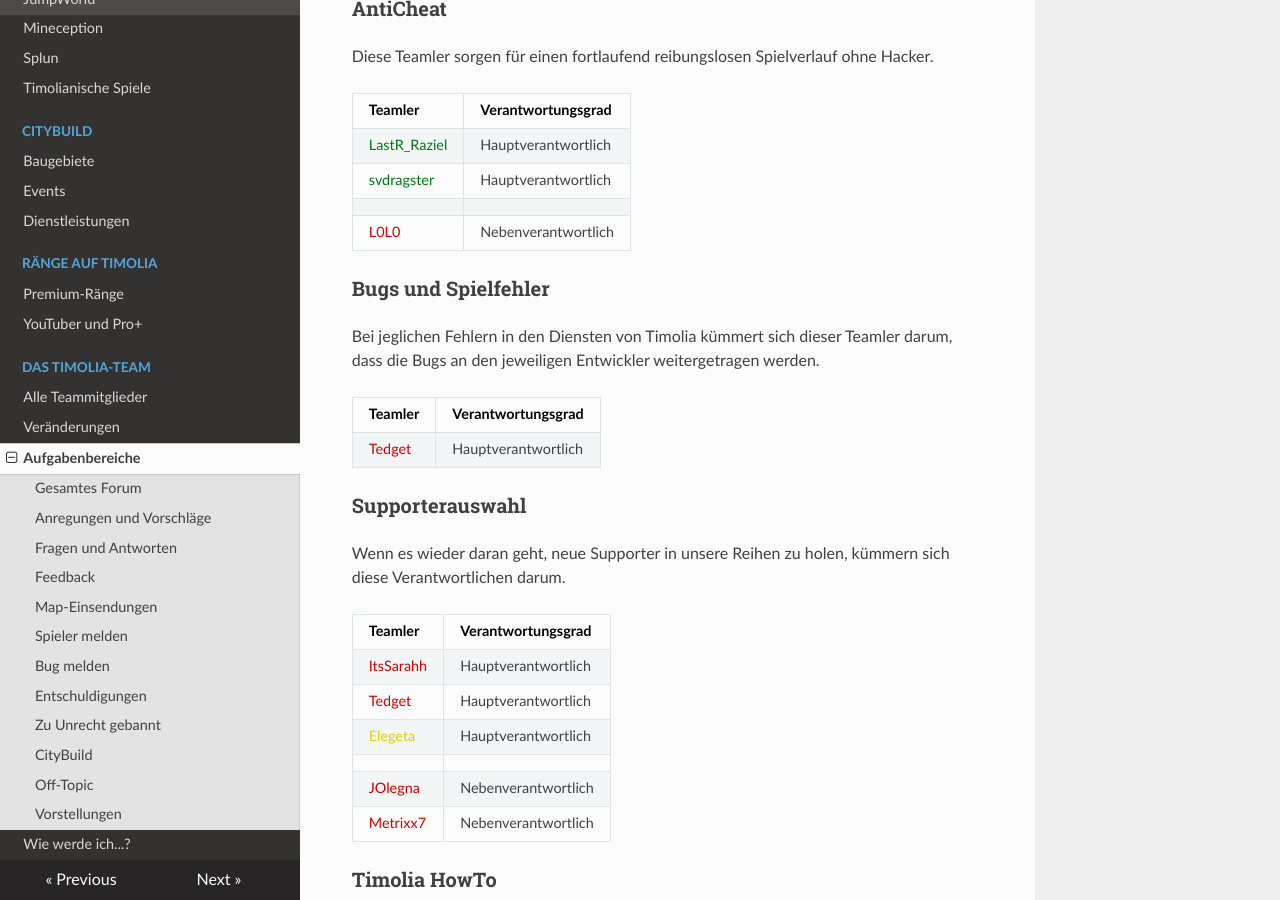
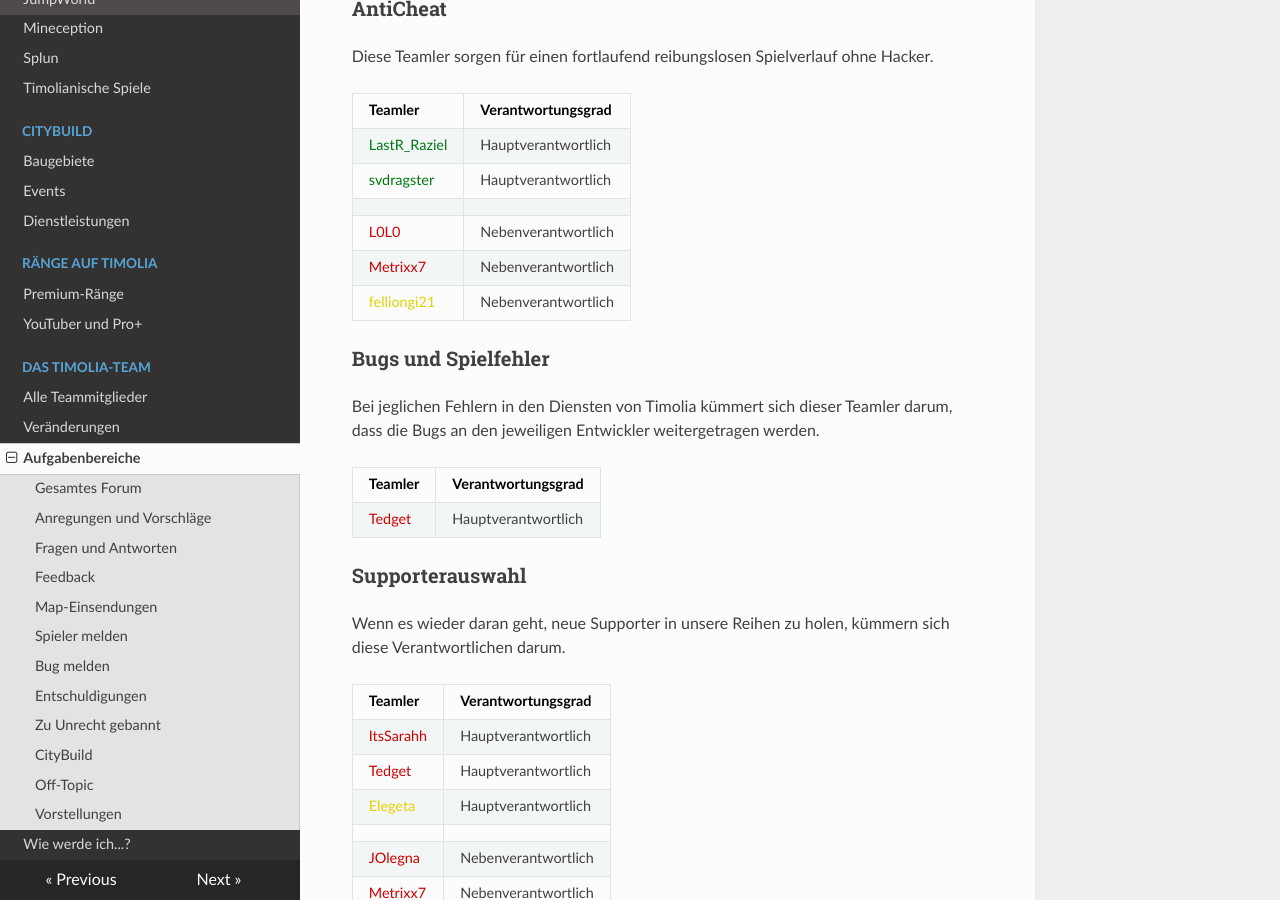
Before and after one commit to TimoliaDE/HowTo, an MkDocs documentation site: the page built from docs/team/responsibilities.md, in a window 1280 px wide and 900 px high, scrolled down 3237 px. Built offline with MkDocs 1.6.1, drawn with Linux system fonts in a browser that asks for light colours; nearby versions of some CDN libraries; old or Windows-style settings are respelled for this version of MkDocs.

Commit message:
Update responsibilities.md

```diff
--- a/docs/team/responsibilities.md
+++ b/docs/team/responsibilities.md
@@ -114,6 +114,8 @@ Diese Teamler sorgen für einen fortlaufend reibungslosen Spielverlauf ohne Hack
 |<span style="color:#007812">svdragster</span> | Hauptverantwortlich |
 | | |
 |<span style="color:#CF0101">L0L0</span> | Nebenverantwortlich |
+|<span style="color:#CF0101">Metrixx7</span> | Nebenverantwortlich |
+|<span style="color:#E4D100">felliongi21</span> | Nebenverantwortlich |
 
 ###<strong>Bugs und Spielfehler</strong>
 Bei jeglichen Fehlern in den Diensten von Timolia kümmert sich dieser Teamler darum, dass die Bugs an den jeweiligen Entwickler weitergetragen werden.
```
